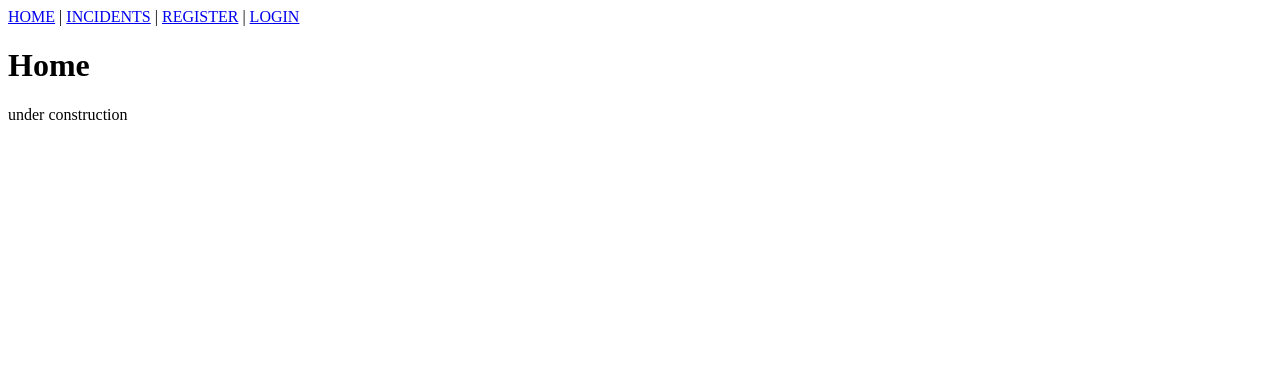
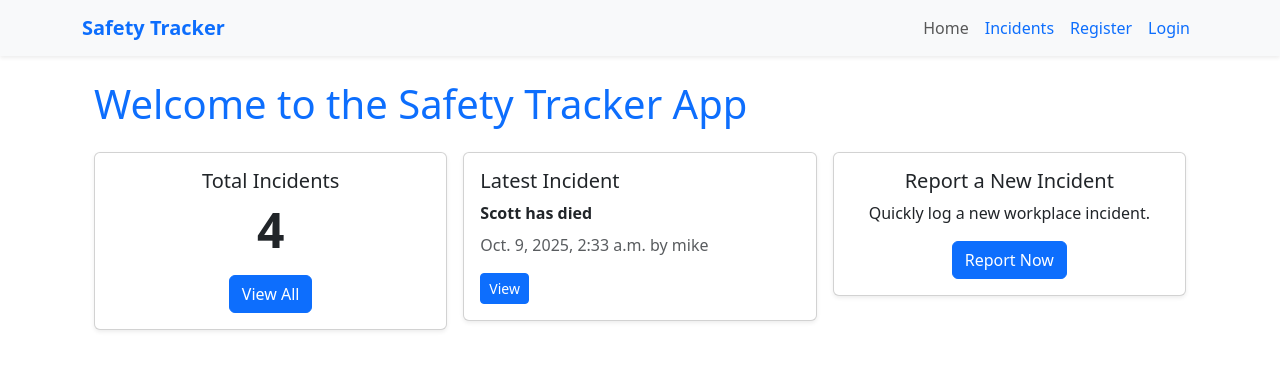
Before and after one commit to Relge0323/Mikes-Safety-App, a Django app: page / in a window 1280 px wide. Shown: the top 370 px of the page. Run offline with Django 5.2, Linux system fonts and the light colour scheme; data comes from the database, SQL or seed files in the repository; both versions use the stored data as it was after the commit.

Commit message:
update with forms
added forms and user login/logout/register

```diff
--- a/safetytracker/incident_reporter/models.py
+++ b/safetytracker/incident_reporter/models.py
@@ -3,6 +3,20 @@ from django.contrib.auth.models import User
 
 # Create your models here.
 class Incident(models.Model):
+    """
+    Model representing a workplace safety incident.
+
+    Attributes:
+        title (str): Short title of the incident (max 75 characters).
+        body (str): Detailed description of the incident.
+        slug (str): URL-friendly unique identifier for the incident.
+        date (datetime): Timestamp of when the incident was created (auto-populated).
+        banner (ImageField): Optional image related to the incident. Defaults to 'fallback.jpg'.
+        reporter (User): Reference to the User who reported the incident. Can be null or blank.
+
+    Methods:
+        __str__(): Returns the incident title as its string representation.
+    """
     title = models.CharField(max_length=75)
     body = models.TextField()
     slug = models.SlugField()
--- a/safetytracker/safetytracker/views.py
+++ b/safetytracker/safetytracker/views.py
@@ -1,6 +1,25 @@
 from django.shortcuts import render
-from django.http import HttpResponse
-
+from incident_reporter.models import Incident
 
 def home_view(request):
-    return render(request, 'home.html')
+    """
+    Render the homepage with a summary dashboard of incidents.
+
+    Retrieves the total number of incidents and the most recent incident,
+    then passes this data to the 'home.html' template for display.
+
+    Args:
+        request (HttpRequest): The HTTP request object.
+
+    Returns:
+        HttpResponse: Rendered 'home.html' template with context containing:
+            - total_incidents (int): Total number of incidents in the database.
+            - latest_incident (Incident or None): Most recently created Incident instance, or None if no incidents exist.
+    """
+    total_incidents = Incident.objects.count()
+    latest_incident = Incident.objects.order_by('-date').first()
+    context = {
+        'total_incidents': total_incidents,
+        'latest_incident': latest_incident
+    }
+    return render(request, 'home.html', context)
--- a/safetytracker/templates/home.html
+++ b/safetytracker/templates/home.html
@@ -1,11 +1,55 @@
 {% extends 'layout.html' %}
 
-{% block title%}
+{% block title %}
     Home
 {% endblock %}
 
+{% block content %}
+<section class="mt-4">
+    <div class="container">
 
-{% block content%}
-    <h1>Home</h1>
-    <p>under construction</p>
+        <h1 class="text-primary mb-4">Welcome to the Safety Tracker App</h1>
+
+        <div class="row g-3 mb-4">
+            <!-- Total Incidents Card -->
+            <div class="col-md-4">
+                <div class="card text-center shadow-sm">
+                    <div class="card-body">
+                        <h5 class="card-title">Total Incidents</h5>
+                        <p class="display-5 fw-bold">{{ total_incidents }}</p>
+                        <a href="{% url 'incident:list' %}" class="btn btn-primary">View All</a>
+                    </div>
+                </div>
+            </div>
+
+            <!-- Latest Incident Card -->
+            <div class="col-md-4">
+                <div class="card shadow-sm">
+                    <div class="card-body">
+                        <h5 class="card-title">Latest Incident</h5>
+                        {% if latest_incident %}
+                            <p class="mb-2"><strong>{{ latest_incident.title }}</strong></p>
+                            <p class="text-muted mb-3">{{ latest_incident.date }} by {{ latest_incident.reporter }}</p>
+                            <a href="{% url 'incident:page' slug=latest_incident.slug %}" class="btn btn-primary btn-sm">View</a>
+                        {% else %}
+                            <p class="text-muted">No incidents yet.</p>
+                        {% endif %}
+                    </div>
+                </div>
+            </div>
+
+            <!-- Quick Report Card -->
+            <div class="col-md-4">
+                <div class="card text-center shadow-sm">
+                    <div class="card-body">
+                        <h5 class="card-title">Report a New Incident</h5>
+                        <p class="card-text">Quickly log a new workplace incident.</p>
+                        <a href="{% url 'incident:new-incident' %}" class="btn btn-primary">Report Now</a>
+                    </div>
+                </div>
+            </div>
+        </div>
+
+    </div>
+</section>
 {% endblock %}
--- a/safetytracker/templates/layout.html
+++ b/safetytracker/templates/layout.html
@@ -5,32 +5,51 @@
     <meta charset="UTF-8">
     <meta name="viewport" content="width=device-width, initial-scale=1.0">
     <title>
-        {% block title%}
+        {% block title %}
             Safety Tracker App
         {% endblock %}
     </title>
+    <!-- Bootstrap CSS -->
+    <link href="https://cdn.jsdelivr.net/npm/bootstrap@5.3.2/dist/css/bootstrap.min.css" rel="stylesheet">
     <script src="{% static 'js/main.js' %}" defer></script>
 </head>
-<body>
-    <nav>
-        <a href="/">HOME</a> |
-        <a href="{% url 'incident:list' %}">INCIDENTS</a> |
-        {% if user.is_authenticated %}
-            <a href="{% url 'incident:new-incident' %}">NEW INCIDENT</a> |
-            <form action="{% url 'users:logout' %}" method='post'>
-                {% csrf_token %}
-                <button>Logout</button>
-            </form>
-        {% else %}
-            <a href="{% url 'users:register' %}">REGISTER</a> |
-            <a href="{% url 'users:login' %}">LOGIN</a>
-        {% endif %}
+<body class="bg-white text-dark">
+
+    <!-- Navbar -->
+    <nav class="navbar navbar-expand-lg navbar-light bg-light shadow-sm mb-4">
+      <div class="container">
+        <a class="navbar-brand text-primary fw-bold" href="/">Safety Tracker</a>
+        <button class="navbar-toggler" type="button" data-bs-toggle="collapse" data-bs-target="#navbarNav">
+          <span class="navbar-toggler-icon"></span>
+        </button>
+        <div class="collapse navbar-collapse" id="navbarNav">
+          <ul class="navbar-nav ms-auto">
+            <li class="nav-item"><a class="nav-link" href="/">Home</a></li>
+            <li class="nav-item"><a class="nav-link text-primary" href="{% url 'incident:list' %}">Incidents</a></li>
+            {% if user.is_authenticated %}
+                <li class="nav-item"><a class="nav-link text-primary" href="{% url 'incident:new-incident' %}">New Incident</a></li>
+                <li class="nav-item">
+                  <form action="{% url 'users:logout' %}" method="post" class="d-inline">
+                      {% csrf_token %}
+                      <button class="btn btn-outline-secondary btn-sm ms-2" type="submit">Logout</button>
+                  </form>
+                </li>
+            {% else %}
+                <li class="nav-item"><a class="nav-link text-primary" href="{% url 'users:register' %}">Register</a></li>
+                <li class="nav-item"><a class="nav-link text-primary" href="{% url 'users:login' %}">Login</a></li>
+            {% endif %}
+          </ul>
+        </div>
+      </div>
     </nav>
 
-    <main>
+    <!-- Main Content -->
+    <main class="container">
         {% block content %}
-
         {% endblock %}
     </main>
+
+    <!-- Bootstrap JS Bundle (includes Popper) -->
+    <script src="https://cdn.jsdelivr.net/npm/bootstrap@5.3.2/dist/js/bootstrap.bundle.min.js"></script>
 </body>
 </html>
```
Also changed, not shown: safetytracker/incident_reporter/templates/incident_reporter/incident_list.html (+18 -15 lines), safetytracker/incident_reporter/templates/incident_reporter/incident_new.html (+20 -8 lines), safetytracker/incident_reporter/templates/incident_reporter/incident_page.html (+9 -7 lines), safetytracker/incident_reporter/views.py (+38 -0 lines), safetytracker/users/templates/users/login.html (+16 -7 lines), safetytracker/users/templates/users/register.html (+19 -7 lines), safetytracker/users/views.py (+41 -0 lines), safetytracker/db.sqlite3.
